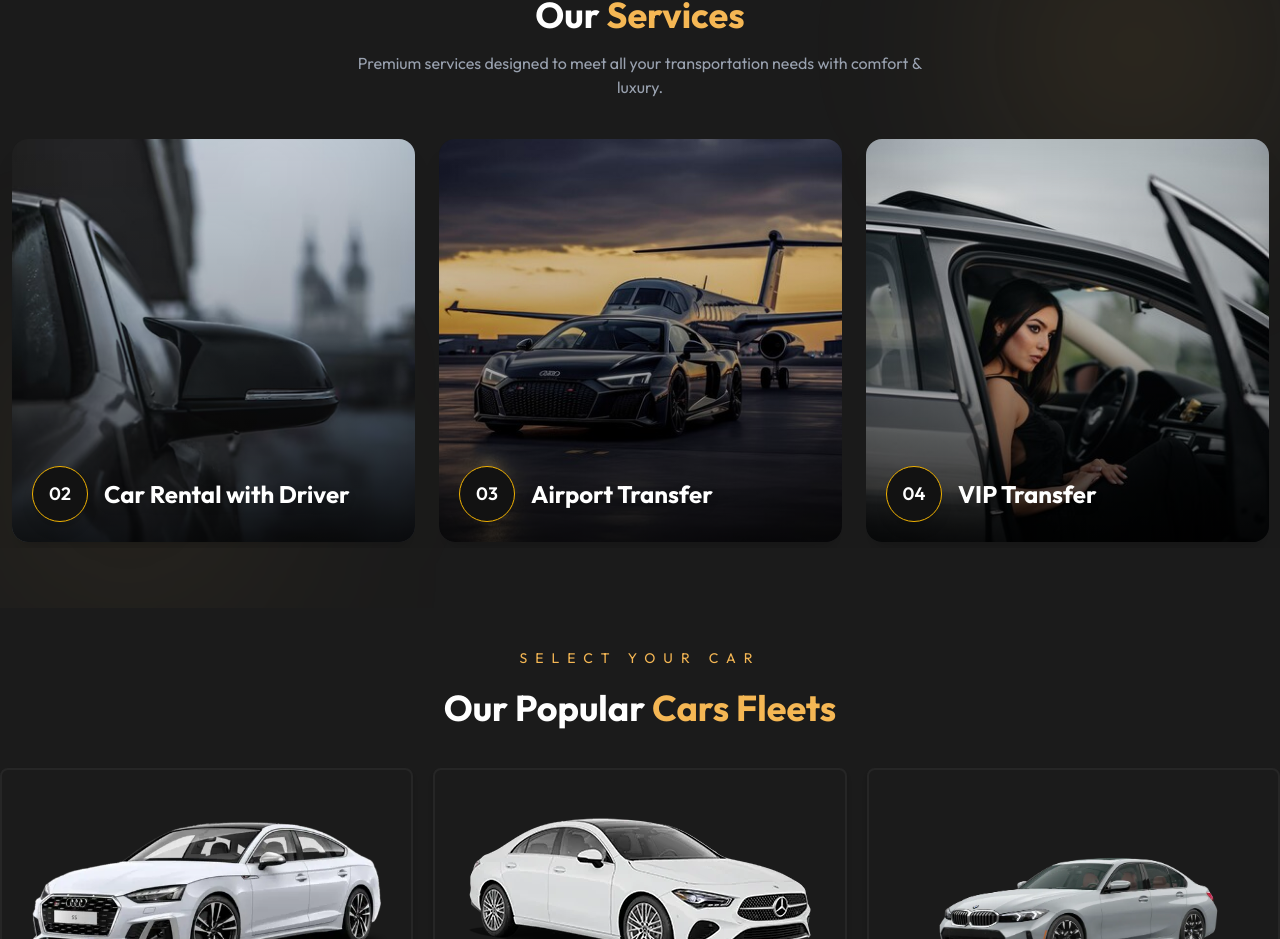
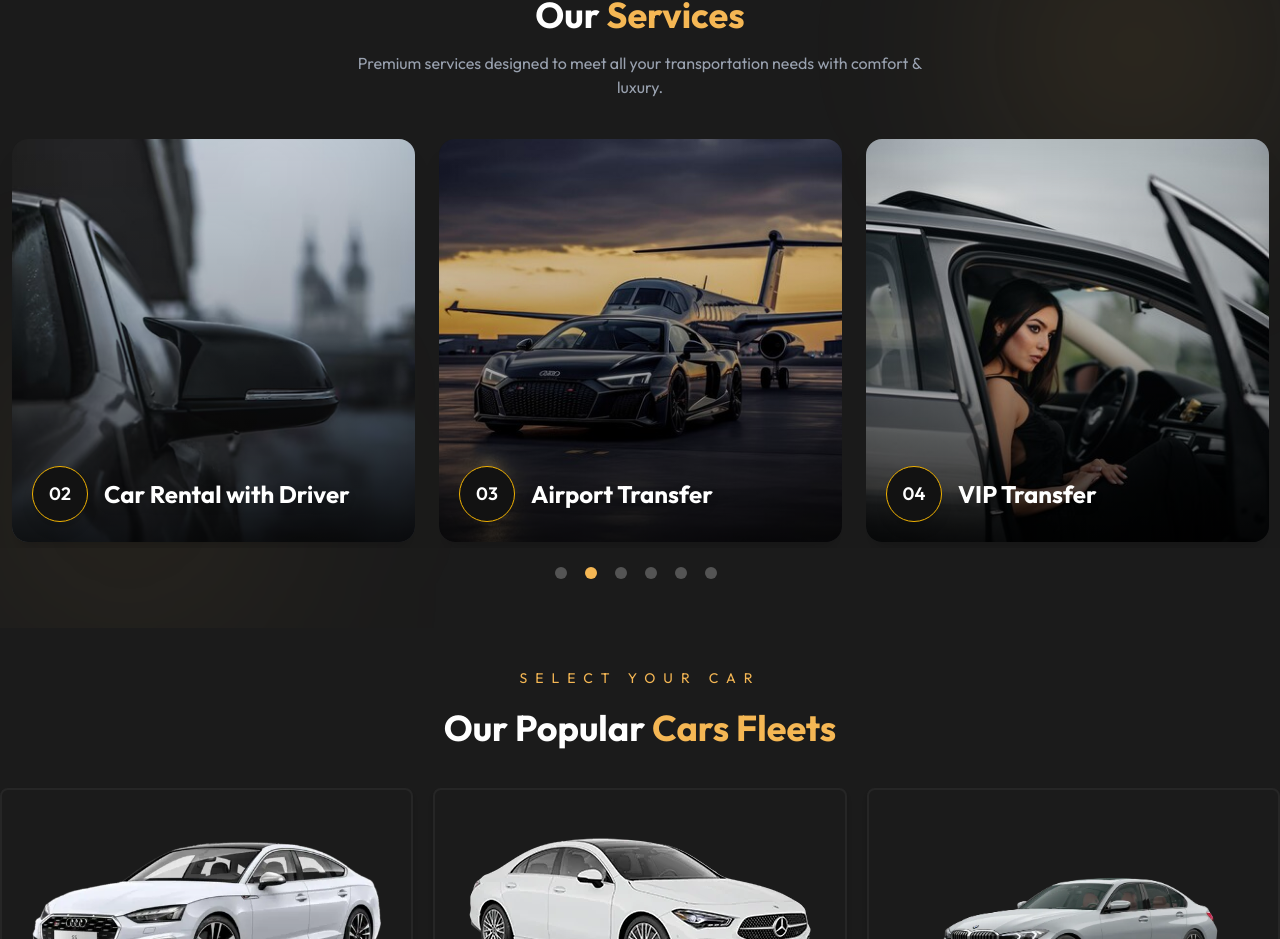
Before and after one commit to twahidulislamdev/go-ride, a React (Vite) app: page / in a window 1280 px wide. Shown: the part 2416-3355 px from the top of the page. Built offline with nearby package versions, Linux system fonts and the light colour scheme.

Commit message:
Refactor car components: replace CarCad with HomeCar, enhance Service component with custom dots design, and improve Header links for better navigation

```diff
--- a/src/App.css
+++ b/src/App.css
@@ -7,3 +7,7 @@
   --color-secondaryColor: #1b1b1b;
   --color-neutralColor: #222222;
 }
+
+.custom-dots li.slick-active div {
+  @apply bg-mainColor;
+}
--- a/src/components/CarCad.jsx
+++ b/src/components/HomeCar.jsx
@@ -4,7 +4,7 @@ import { TbAutomaticGearboxFilled } from "react-icons/tb";
 import { BsFuelPumpFill } from "react-icons/bs";
 import { FaCarSide } from "react-icons/fa6";
 
-const CarCad = ({
+const HomeCar = ({
   CarTitle,
   CarPrice,
   CarImage,
@@ -58,4 +58,4 @@ const CarCad = ({
   );
 };
 
-export default CarCad;
+export default HomeCar;
--- a/src/components/layouts/Header.jsx
+++ b/src/components/layouts/Header.jsx
@@ -117,18 +117,23 @@ const Header = () => {
       {/* Mobile Header part End  */}
 
       <div className="py-4 flex justify-between items-center lg:hidden w-full fixed bottom-0 left-0 z-99 bg-[#222222] ">
-        <div className="w-[23%] mx-auto flex flex-col justify-center items-center">
+        <Link to="/" className="w-[23%]">
+          <div className=" mx-auto flex flex-col justify-center items-center">
             <FaHome className="text-mainColor text-2xl  pb-1.5 cursor-pointer" />
             <p className="text-sm text-mainColor">HOME</p>
           </div>
-        <div className="w-[23%] mx-auto flex flex-col justify-center items-center">
+        </Link>
+        <Link to="/cars" className="w-[23%]">
+          <div className=" mx-auto flex flex-col justify-center items-center">
             <FaCar className="text-mainColor text-2xl  pb-1.5 cursor-pointer" />
             <p className="text-sm text-mainColor">CARS</p>
           </div>
+        </Link>
         <div className="w-[23%] mx-auto flex flex-col justify-center items-center">
           <FaCalendarCheck className="text-mainColor text-2xl  pb-1.5 cursor-pointer" />
           <p className="text-sm text-mainColor">BOOKING</p>
         </div>
+
         <div className="w-[23%] mx-auto flex flex-col justify-center items-center">
           <FaBars className="text-mainColor text-2xl  pb-1.5 cursor-pointer" />
           <p className="text-sm text-mainColor">PAGES</p>
--- a/src/components/layouts/LuxuryCar.jsx
+++ b/src/components/layouts/LuxuryCar.jsx
@@ -7,7 +7,7 @@ import MercedesMaybac from "../../assets/marcedesMaybac.png";
 import AudiS8 from "../../assets/audiS8.png";
 import Bmw8 from "../../assets/bmw8.png";
 import MercedesSClass from "../../assets/mercedesSClass.png";
-import CarCad from "../CarCad";
+import HomeCar from "../HomeCar";
 
 //  Import slick CSS
 import "slick-carousel/slick/slick.css";
@@ -106,7 +106,7 @@ const LuxuryCar = () => {
             <Slider className="pb-5" {...settings}>
               {Cars.map((item) => (
                 <div key={item.id} className="">
-                  <CarCad
+                  <HomeCar
                     id={item.id}
                     CarTitle={item.CarTitle}
                     CarPrice={item.CarPrice}
@@ -124,7 +124,7 @@ const LuxuryCar = () => {
           {/*  Grid layout only for lg+ screens */}
           <div className="hidden lg:grid grid-cols-3 gap-5">
             {Cars.map((item) => (
-              <CarCad
+              <HomeCar
                 key={item.id}
                 id={item.id}
                 CarTitle={item.CarTitle}
--- a/src/components/layouts/PopularCar.jsx
+++ b/src/components/layouts/PopularCar.jsx
@@ -7,7 +7,7 @@ import Bmw3 from "../../assets/bmw3.png";
 import BmwX3 from "../../assets/bmwX3.png";
 import MarcedesGLB from "../../assets/marcedesGLB.png";
 import AudiQ3 from "../../assets/audiQ3.png";
-import CarCad from "../CarCad";
+import HomeCar from "../HomeCar";
 
 //  Import slick CSS
 import "slick-carousel/slick/slick.css";
@@ -105,7 +105,7 @@ const PopularCar = () => {
               <Slider className="" {...settings}>
                 {Cars.map((item) => (
                   <div key={item.id} className="">
-                    <CarCad
+                    <HomeCar
                       id={item.id}
                       CarTitle={item.CarTitle}
                       CarPrice={item.CarPrice}
@@ -123,7 +123,7 @@ const PopularCar = () => {
             {/*  Grid layout only for lg+ screens */}
             <div className="hidden lg:grid grid-cols-3 gap-5">
               {Cars.map((item) => (
-                <CarCad
+                <HomeCar
                   key={item.id}
                   id={item.id}
                   CarTitle={item.CarTitle}
--- a/src/components/layouts/Service.jsx
+++ b/src/components/layouts/Service.jsx
@@ -25,8 +25,21 @@ const Service = () => {
     { id: "06", title: "Fleet Leasing", img: serviceSix },
   ];
 
+  // 🔵 CUSTOM DOTS DESIGN
+  const customDots = {
+    dots: true,
+    appendDots: dots => (
+      <div>
+        <ul className="custom-dots mt-6"> {dots} </ul>
+      </div>
+    ),
+    customPaging: () => (
+      <div className="w-3 h-3 rounded-full bg-white/25"></div>
+    ),
+  };
+
   const smallDeviceSettings = {
-    dots: false,
+    ...customDots,
     infinite: true,
     speed: 600,
     slidesToShow: 1,
@@ -37,7 +50,7 @@ const Service = () => {
   };
 
   const largeDeviceSettings = {
-    dots: false,
+    ...customDots,
     infinite: true,
     speed: 650,
     slidesToShow: 3,
@@ -73,7 +86,7 @@ const Service = () => {
         <Container>
           {/* Mobile Slider */}
           <div className="block lg:hidden">
-            <Slider {...smallDeviceSettings}>
+            <Slider className="pb-5" {...smallDeviceSettings}>
               {services.map((s) => (
                 <div key={s.id} className="px-3">
                   <ServiceCard id={s.id} title={s.title} img={s.img} />
@@ -84,7 +97,7 @@ const Service = () => {
 
           {/* Desktop Slider */}
           <div className="hidden lg:block">
-            <Slider {...largeDeviceSettings}>
+            <Slider className="pb-5" {...largeDeviceSettings}>
               {services.map((s) => (
                 <div key={s.id} className="px-3">
                   <ServiceCard id={s.id} title={s.title} img={s.img} />
```
Lines whose indentation alone changed are shown as unchanged.
